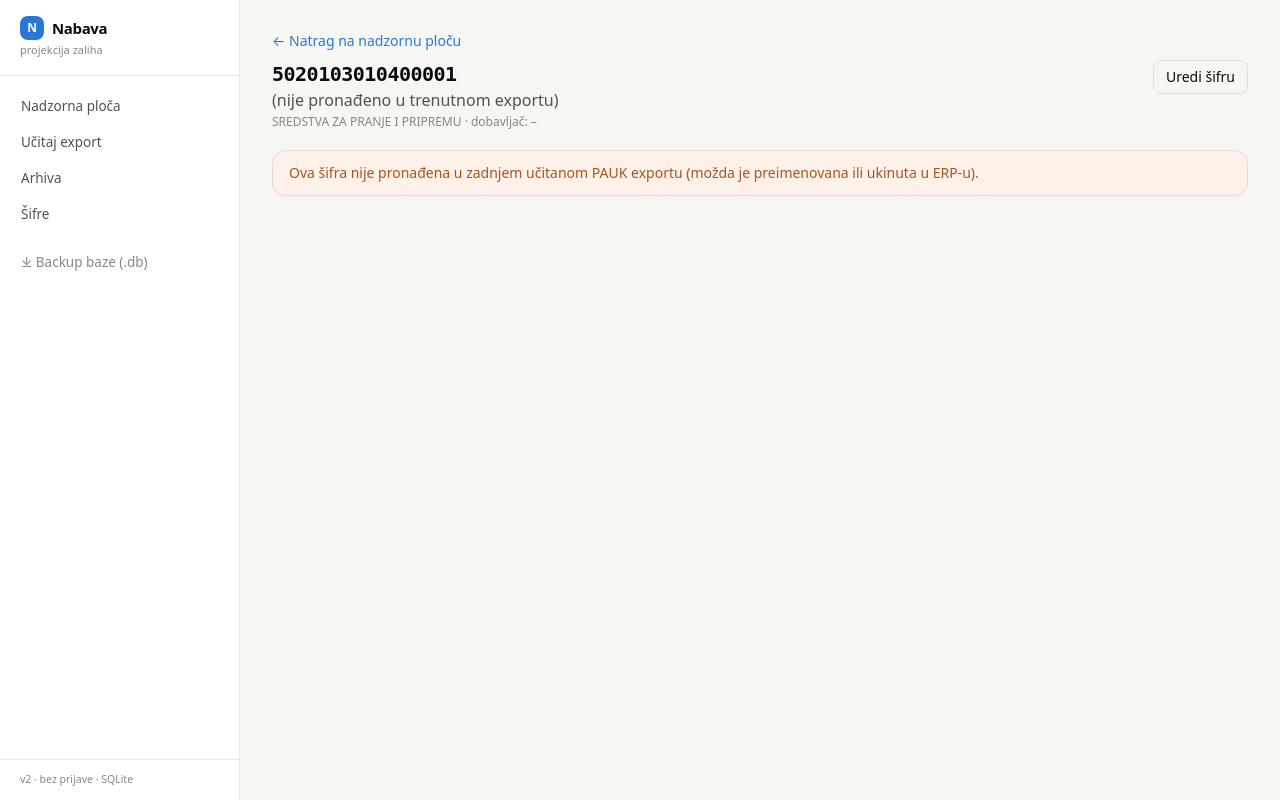
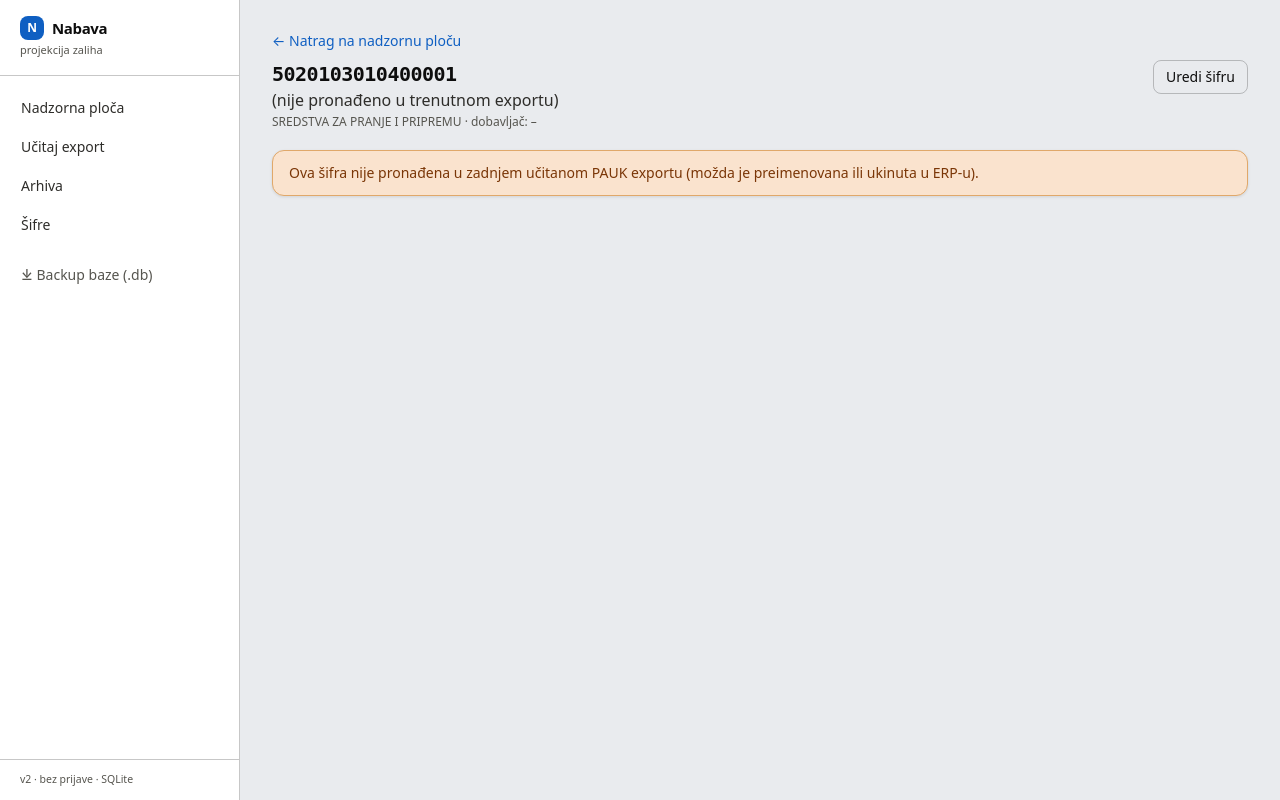
Before and after one commit to Shywera/projekcija-potreba, a FastAPI app: page /nabava/artikl/5020103010400001 in a window 1280 px wide. Run offline with FastAPI, Linux system fonts and the light colour scheme; data comes from the database, SQL or seed files in the repository; data that the repository does not hold is empty; some libraries are stand-ins or nearby versions.

Commit message:
Jak kontrast + jasniji nazivi stupaca + dodan "Slobodno" (nak. RN)
Korisnik: sve blijedo/nepregledno, plava preblijeda; "nakon nar" zbunjuje jer
ukljucuje robu koja jos stoji kod dobavljaca.

- Nazivi stupaca: Stanje->"Na skladistu", Nak.RN->"Slobodno", Nak.Nar->"S
  narucenim" + objasnjenje iznad tablice i tooltip na headerima. "Slobodno"
  (nak_rn) dodan na nadzornu plocu i u PDF (prije samo na detalju).
- Kontrast pass: tamniji ink/muted, vidljive linije (0.22), duboka plava
  #0f5fc2, solid alarm badge-evi (crveni/narancasti, bijeli tekst), tamne trake
  kategorija, jaca zebra/hover, header s podlogom + 2px rubom.
- Detalj i PDF usklad0eni s istim nazivima; PDF ima i legendu stupaca.

Co-Authored-By: Claude Opus 4.8 <noreply@anthropic.com>

```diff
--- a/app/templates/base.html
+++ b/app/templates/base.html
@@ -8,17 +8,19 @@
     <script defer src="https://unpkg.com/alpinejs@3/dist/cdn.min.js"></script>
     <style>
         :root {
-            --page: #f6f6f3;
+            /* JAK KONTRAST - tamni tekst, vidljive linije, duboka plava */
+            --page: #e9ebee;
             --surface: #ffffff;
-            --ink: #0b0b0b;
-            --ink-2: #52514e;
-            --muted: #898781;
-            --hairline: rgba(11,11,11,0.09);
-            --grid: #e6e5df;
-            --blue: #2a78d6;
-            --blue-soft: #eef4fd;
-            /* status (dataviz paleta) */
-            --good: #0ca30c; --serious: #ec835a; --critical: #d03b3b; --warn: #fab219;
+            --ink: #0d0d0d;
+            --ink-2: #2e2d2a;          /* sekundarni tekst - tamno, citljivo */
+            --muted: #56554f;          /* "prigusen" ali i dalje jasno citljiv */
+            --hairline: rgba(0,0,0,0.22);   /* vidljivi rubovi kartica/tablica */
+            --linija: #d3d1c9;         /* separator redaka */
+            --grid: #d5d3cb;
+            --blue: #0f5fc2;           /* duboka plava (bila preblijeda) */
+            --blue-soft: #d7e7fb;
+            /* status - tamnije verzije = veci kontrast na bijelom */
+            --good: #0a7a0a; --serious: #c2570f; --critical: #c01f1f; --warn: #a97400;
         }
         html, body { background: var(--page); color: var(--ink);
             font-family: system-ui, -apple-system, "Segoe UI", sans-serif; }
@@ -26,44 +28,48 @@
         .num { font-variant-numeric: tabular-nums; }
 
         .card { background: var(--surface); border: 1px solid var(--hairline);
-            border-radius: 14px; box-shadow: 0 1px 2px rgba(11,11,11,0.04); }
+            border-radius: 12px; box-shadow: 0 1px 3px rgba(0,0,0,0.10); }
 
-        /* status badge: pill + tockica + tekst (nikad boja sama) */
-        .badge { display:inline-flex; align-items:center; gap:6px; padding:2px 9px;
-            border-radius:999px; font-size:12px; font-weight:600; line-height:1.4;
+        /* status badge: alarmi SOLID (jako vidljivi), mirna stanja tonirana */
+        .badge { display:inline-flex; align-items:center; gap:6px; padding:3px 10px;
+            border-radius:999px; font-size:12px; font-weight:700; line-height:1.4;
             white-space:nowrap; }
         .badge .dot { width:7px; height:7px; border-radius:999px; flex:none; }
-        .badge-critical { background:#fdecec; color:#a52427; } .badge-critical .dot{ background:var(--critical); }
-        .badge-serious  { background:#fdf1ea; color:#a9531f; } .badge-serious .dot{ background:var(--serious); }
-        .badge-info     { background:#eaf2fc; color:#1f5aa8; } .badge-info .dot{ background:var(--blue); }
-        .badge-ok       { background:#e9f6e9; color:#1f7a1f; } .badge-ok .dot{ background:var(--good); }
-        .badge-muted    { background:#f0efec; color:#6b6a66; } .badge-muted .dot{ background:#b4b3ad; }
+        .badge-critical { background:var(--critical); color:#fff; } .badge-critical .dot{ background:#fff; }
+        .badge-serious  { background:var(--serious);  color:#fff; } .badge-serious .dot{ background:#fff; }
+        .badge-info     { background:var(--blue-soft); color:#0a4489; border:1px solid #9cc4ef; }
+        .badge-info .dot{ background:var(--blue); }
+        .badge-ok       { background:#d9edd9; color:#0f5a0f; border:1px solid #9fce9f; }
+        .badge-ok .dot{ background:var(--good); }
+        .badge-muted    { background:#dedcd5; color:#3f3e39; border:1px solid #bdbbb2; }
+        .badge-muted .dot{ background:#6f6e68; }
 
-        .nav-link { display:flex; align-items:center; gap:9px; margin:1px 10px; padding:7px 11px;
-            border-radius:9px; font-size:13.5px; color:var(--ink-2); transition:background .12s,color .12s; }
-        .nav-link:hover { background:#f1f1ee; color:var(--ink); }
-        .nav-link.active { background:var(--blue-soft); color:var(--blue); font-weight:600; }
-        .nav-link .ico { width:17px; height:17px; flex:none; opacity:.85; }
+        .nav-link { display:flex; align-items:center; gap:9px; margin:1px 10px; padding:8px 11px;
+            border-radius:8px; font-size:14px; font-weight:500; color:var(--ink-2);
+            transition:background .12s,color .12s; }
+        .nav-link:hover { background:#dfe2e6; color:var(--ink); }
+        .nav-link.active { background:var(--blue); color:#fff; font-weight:700; }  /* solid = jasno */
 
         table.data { width:100%; border-collapse:collapse; font-size:13.5px; }
         table.data.fiksno { table-layout:fixed; }   /* postuje sirine stupaca; Naziv skracuje "..." */
         table.data.fiksno td.truncate { overflow:hidden; text-overflow:ellipsis; white-space:nowrap; }
-        table.data thead th { text-align:left; font-weight:600; color:var(--ink-2);
-            padding:8px 12px; border-bottom:1.5px solid var(--hairline); font-size:11.5px;
-            text-transform:uppercase; letter-spacing:.03em; background:#fafaf8; }
+        table.data thead th { text-align:left; font-weight:700; color:var(--ink);
+            padding:9px 12px; border-bottom:2px solid #a9a79e; font-size:11.5px;
+            text-transform:uppercase; letter-spacing:.03em; background:#dfe2e6; }
         table.data thead th.r { text-align:right; }        /* brojcani header desno = iznad brojeva */
-        table.data tbody td { padding:8px 12px; border-bottom:1px solid #eeede9; }
+        table.data tbody td { padding:8px 12px; border-bottom:1px solid var(--linija);
+            color:var(--ink-2); }
         table.data tbody td.r { text-align:right; }
-        table.data tbody td.num { color:var(--ink); font-weight:600;     /* brojevi tamni, kontrast */
+        table.data tbody td.num { color:var(--ink); font-weight:700;     /* brojevi najtamniji */
             font-variant-numeric:tabular-nums; }
         table.data tbody tr:last-child td { border-bottom:none; }
-        table.data tbody tr:nth-child(even of .klik) { background:#fbfbf9; }  /* blaga zebra */
+        table.data tbody tr:nth-child(even of .klik) { background:#f2f3f5; }  /* vidljiva zebra */
         table.data tbody tr.klik { cursor:pointer; }
-        table.data tbody tr.klik:hover { background:#eef4fd; }               /* jaci hover */
+        table.data tbody tr.klik:hover { background:var(--blue-soft); }      /* jasan hover */
         /* redak kategorije unutar jedne tablice (poravnanje headera i podataka zajamceno) */
-        table.data tbody tr.kat td { background:#eef0f3; color:var(--ink); font-weight:700;
-            font-size:11.5px; text-transform:uppercase; letter-spacing:.04em; padding:7px 12px;
-            border-top:1px solid var(--hairline); border-bottom:1px solid var(--hairline); }
+        table.data tbody tr.kat td { background:#3f4753; color:#fff; font-weight:700;
+            font-size:11.5px; text-transform:uppercase; letter-spacing:.05em; padding:7px 12px;
+            border-top:none; border-bottom:none; }
         .r { text-align:right; } .mono { font-family: ui-monospace, "Cascadia Code", monospace; }
     </style>
 </head>
--- a/app/templates/nabava/detalj.html
+++ b/app/templates/nabava/detalj.html
@@ -14,7 +14,7 @@
 </div>
 
 {% if not stanje %}
-<div class="card px-4 py-3 text-sm" style="color:#a9531f; background:#fdf1ea">
+<div class="card px-4 py-3 text-sm" style="color:#7a3607; background:#fae3ce; border-color:#e0a86a">
     Ova šifra nije pronađena u zadnjem učitanom PAUK exportu (možda je preimenovana ili ukinuta u ERP-u).
 </div>
 {% else %}
@@ -26,9 +26,9 @@
         <div class="text-xl font-bold num mt-0.5" style="color:{{ color }}">{{ val }}</div>
     </div>
     {% endmacro %}
-    {{ tile('Stanje', '%.2f'|format(stanje.stanje)) }}
-    {{ tile('Nak. RN', '%.2f'|format(stanje.nak_rn)) }}
-    {{ tile('Nak. Nar', '%.2f'|format(stanje.nak_nar)) }}
+    {{ tile('Na skladištu', '%.2f'|format(stanje.stanje)) }}
+    {{ tile('Slobodno', '%.2f'|format(stanje.nak_rn)) }}
+    {{ tile('S naručenim', '%.2f'|format(stanje.nak_nar)) }}
     {{ tile('Min', ('%.0f'|format(a.min_broj)) if a.min_tip=='BROJ' else ('> 0' if a.min_tip=='POSITIVE' else 'Σ≥3')) }}
     <div class="card px-4 py-3">
         <div class="text-xs" style="color:var(--muted)">Status</div>
@@ -37,20 +37,20 @@
 </div>
 
 {% if stanje.fali > 0 %}
-<div class="card px-4 py-2.5 mb-4 text-sm font-semibold flex items-center gap-2" style="color:#a52427; background:#fdecec">
+<div class="card px-4 py-2.5 mb-4 text-sm font-semibold flex items-center gap-2" style="color:#8c1414; background:#f8d5d5; border-color:#e09a9a">
     <span class="badge badge-critical"><span class="dot"></span>naruči</span>
     Treba naručiti: {% if a.min_tip in ('POSITIVE','COMB_3') %}HITNO{% else %}{{ '%.2f'|format(stanje.fali) }}{% endif %}
 </div>
 {% endif %}
 
 {% if a.min_tip == 'COMB_3' %}
-<div class="card px-4 py-2 mb-4 text-sm" style="color:#1f5aa8; background:var(--blue-soft)">
+<div class="card px-4 py-2 mb-4 text-sm" style="color:#0a4489; background:var(--blue-soft); border-color:#9cc4ef">
     Dijeli zajednički minimum (zbroj Nak.Nar &ge; 3) sa: {{ sibling_krpe | join(', ') if sibling_krpe else '(nema drugih COMB_3 šifri)' }}. Zato graf nema liniju praga.
 </div>
 {% endif %}
 
 {% if stanje.odstupa_od_erp %}
-<div class="card px-4 py-2 mb-4 text-sm" style="color:#a9531f; background:#fdf1ea">
+<div class="card px-4 py-2 mb-4 text-sm" style="color:#7a3607; background:#fae3ce; border-color:#e0a86a">
     ⚠ Izračunata projekcija odstupa od ERP-ovog "Nak. Nar" - brojevi u tablici su točni, ali provjeri prije nego se osloniš samo na graf.
 </div>
 {% endif %}
@@ -147,11 +147,11 @@ if (svi.length) {
         type: 'line',
         data: { datasets: [
             { label: 'Stvarno stanje (povijest)', data: povijest,
-              borderColor: '#2a78d6', pointRadius: 3, pointBackgroundColor: '#2a78d6',
+              borderColor: '#0f5fc2', pointRadius: 3, pointBackgroundColor: '#0f5fc2',
               borderWidth: 2, fill: false, tension: 0 },
             { label: 'Projekcija', data: projekcija,
-              borderColor: '#2a78d6', borderDash: [5,4], pointRadius: 2,
-              pointBackgroundColor: '#2a78d6', borderWidth: 2, stepped: true, fill: false },
+              borderColor: '#0f5fc2', borderDash: [5,4], pointRadius: 2,
+              pointBackgroundColor: '#0f5fc2', borderWidth: 2, stepped: true, fill: false },
         ]},
         options: {
             parsing: false,
```
Also changed, not shown: app/modules/nabava/pdf.py (+20 -12 lines), app/templates/nabava/dashboard.html (+22 -12 lines).
